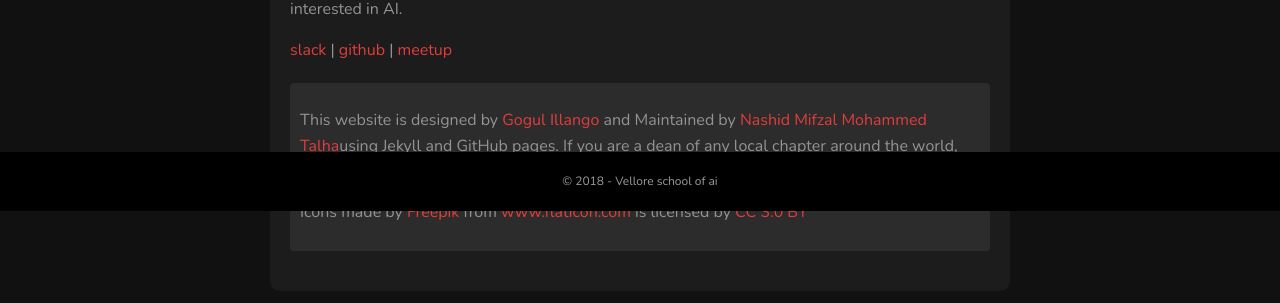
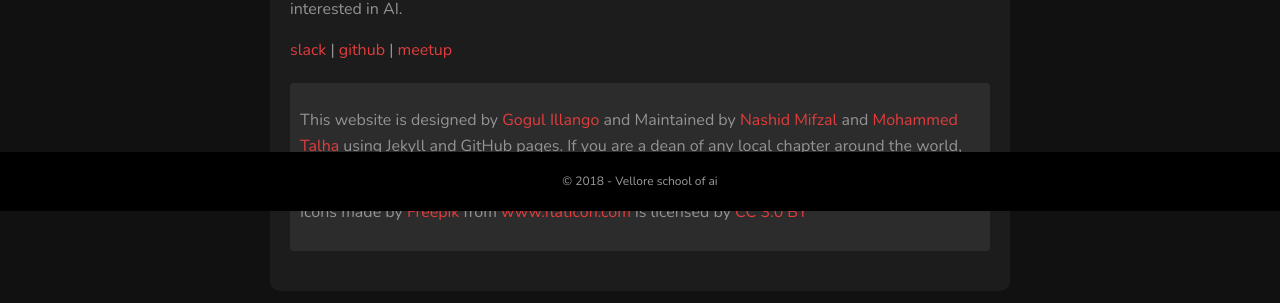
Before and after one commit to vlrsoai/vlrsoai.github.io, a Jekyll site: the page built from about.md, in a window 1280 px wide. Shown: the part 689-992 px from the top of the page. Built offline with Jekyll 4.4.1, drawn with Linux system fonts in a browser that asks for light colours.

Commit message:
Update about.md

```diff
--- a/about.md
+++ b/about.md
@@ -13,7 +13,7 @@ In this website, you will find the meetups we have organized and collaborated, o
 [slack](https://programming-wizards.slack.com/messages/CC78EBZNX){:target="_blank"} \| [github](https://github.com/vlrsoai/vlrsoai.github.io){:target="_blank"} \| [meetup](https://www.meetup.com/Chennai-School-of-AI/){:target="_blank"}
 
 <div class="note">
-<p>This website is designed by <a href="https://github.com/gogul09"  target="_blank">Gogul Illango</a> and Maintained by <a href="https://github.com/nmifzal"  target="_blank">Nashid Mifzal</a> <a href="https://github.com/mohammedtalhas"  target="_blank">Mohammed Talha</a>using Jekyll and GitHub pages. If you are a dean of any local chapter around the world, feel free to fork our repository <a href="https://github.com/vlrsoai/vlrsoai.github.io" target="_blank">here</a> and use this as a template for your school. </p>
+<p>This website is designed by <a href="https://github.com/gogul09"  target="_blank">Gogul Illango</a> and Maintained by <a href="https://github.com/nmifzal"  target="_blank">Nashid Mifzal</a> and <a href="https://github.com/mohammedtalhas"  target="_blank">Mohammed Talha</a> using Jekyll and GitHub pages. If you are a dean of any local chapter around the world, feel free to fork our repository <a href="https://github.com/vlrsoai/vlrsoai.github.io" target="_blank">here</a> and use this as a template for your school. </p>
 
 <p>Icons made by <a href="https://www.freepik.com/" title="Freepik">Freepik</a> from <a href="https://www.flaticon.com/" title="Flaticon">www.flaticon.com</a> is licensed by <a href="http://creativecommons.org/licenses/by/3.0/" title="Creative Commons BY 3.0" target="_blank">CC 3.0 BY</a></p>
 
```
